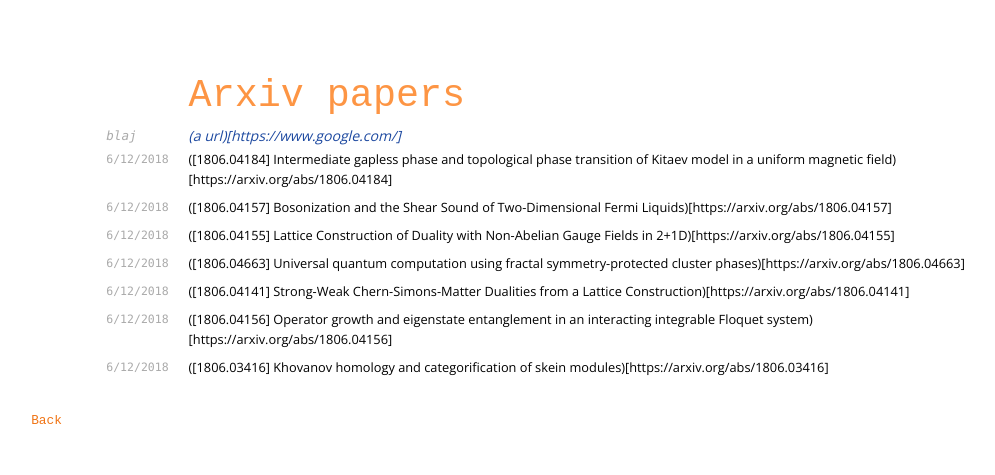
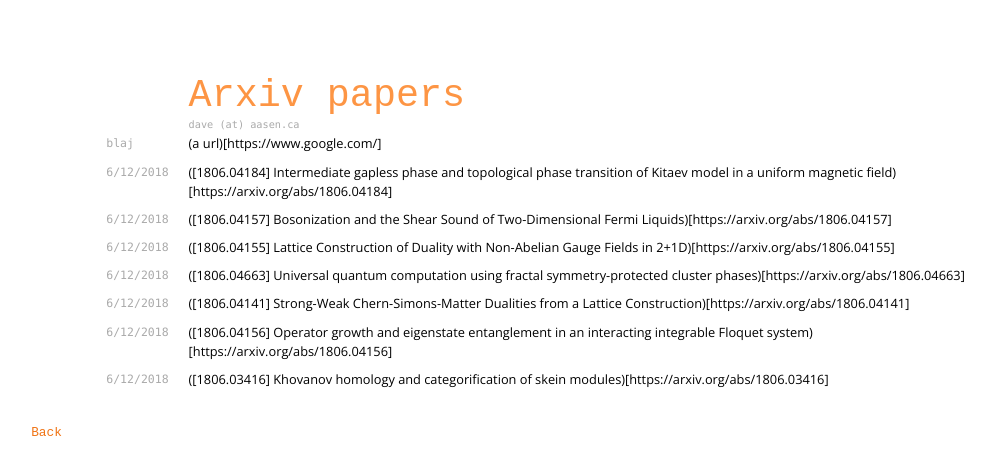
Before and after one commit to davidaasen/davidaasen.github.io, a Jekyll site: the page built from refsprime.md, in a window 1280 px wide. Shown: the top 475 px of the page, without its empty margins (141-1136 px from the left). Built offline with Jekyll 4.4.1, drawn with Linux system fonts in a browser that asks for light colours; nearby versions of some CDN libraries.

Commit message:
Update refsprime.md

```diff
--- a/refsprime.md
+++ b/refsprime.md
@@ -4,6 +4,10 @@ title: some referencess
 ---
 
 # [Arxiv papers](./)
+
+<div id="webaddress">
+<a href="dave@aasen.ca">dave (at) aasen.ca</a>
+</div>
 
 `blaj`
 (a url)[https://www.google.com/]
```
